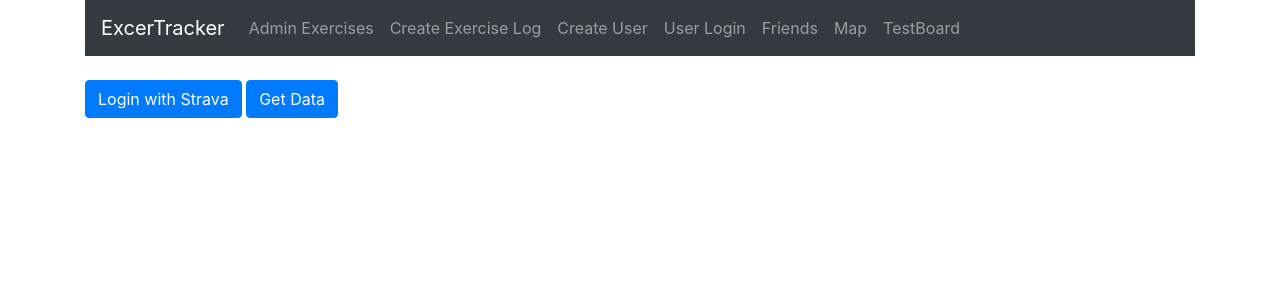
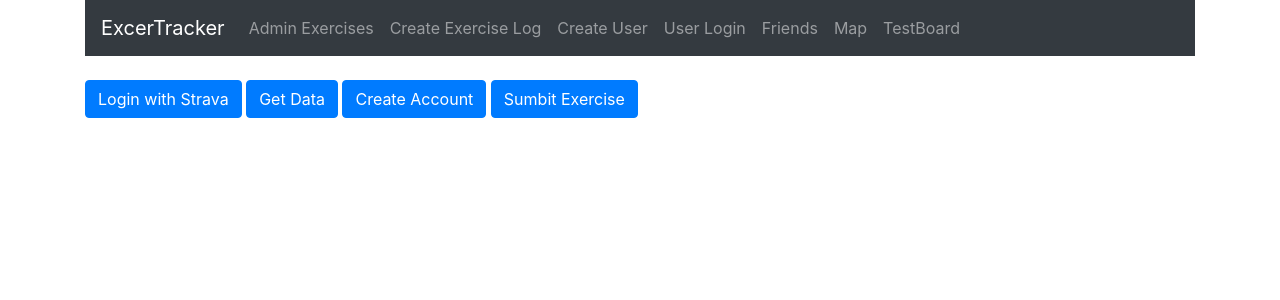
Before and after one commit to ychai23/exercise-tracker, a React (Create React App) app: page /login in a window 1280 px wide. Shown: the top 300 px of the page. Built offline with nearby package versions, Linux system fonts and the light colour scheme; no server answers; what react-google-maps would draw is missing.

Commit message:
submit data from strava

```diff
--- a/src/App.js
+++ b/src/App.js
@@ -4,6 +4,7 @@ import "bootstrap/dist/css/bootstrap.min.css";
 import { BrowserRouter as Router, Route} from "react-router-dom";
 
 import Navbar from "./components/navbar.component"
+import frontPage from "./components/frontPage";
 import ExercisesList from "./components/exercise-list.component";
 import EditExercise from "./components/edit-exercise.component";
 import CreateExercise from "./components/create-exercise.component.js";
--- a/src/components/create-user.component.js
+++ b/src/components/create-user.component.js
@@ -26,10 +26,22 @@ export default class CreateUser extends Component {
       username: this.state.username
     }
 
+    axios.get('http://localhost:5000/users/')
+        .then(response => {
+          for (var i in response.data.length){
+            if(response.data[i].includes(this.state.username)){
+              console.log("User existed");
+              break;
+            }
+          }
+              axios.post('http://localhost:5000/users/add', user)
+        .then(res => console.log(res.data));
+        });
+
     console.log(user);
 
-    axios.post('http://localhost:5000/users/add', user)
-      .then(res => console.log(res.data));
+    // axios.post('http://localhost:5000/users/add', user)
+    //   .then(res => console.log(res.data));
 
     this.setState({
       username: ''
--- /dev/null
+++ b/src/components/frontPage.js
@@ -0,0 +1,17 @@
+import React from "react";
+import Button from 'react-bootstrap/Button';
+import 'bootstrap/dist/css/bootstrap.min.css';
+import axios from 'axios';
+
+class frontPage extends React.Component {
+    constructor(props) {
+      super(props);
+    }
+    render(){
+        return(
+            <img src="src/assets/runman" alt="ranman" />
+        )
+    }
+}
+
+export default frontPage
--- a/src/components/login.js
+++ b/src/components/login.js
@@ -15,6 +15,21 @@ class LoginPage extends React.Component {
         date: new Date(),
       }
     }
+    componentDidMount() {
+      axios.get('http://localhost:5000/users/')
+        .then(response => {
+          if (response.data.length > 0) {
+            this.setState({
+              users: response.data.map(user => user.username),
+              username: response.data[0].username
+            })
+          }
+        })
+        .catch((error) => {
+          console.log(error);
+        })
+
+    }
 
     handleClick() {
         window.location.assign('https://www.strava.com/oauth/authorize?client_id=51546&redirect_uri=http://localhost&response_type=code&scope=activity:read_all');
@@ -31,21 +46,53 @@ class LoginPage extends React.Component {
         })
       axios.get(`https://www.strava.com/api/v3/athlete/activities?access_token=${accessCode}`)
           .then(response => {
+            console.log(response.data[0])
             this.setState({
-              username: response.data.username,
-              type: response.data.type,
-              distance: response.data.distance,
-              duration: response.data.moving_time,
+              username: response.data[0].athlete.id,
+              type: response.data[0].type,
+              distance: response.data[0].distance,
+              duration: response.data[0].moving_time,
               calories: 0,
-              date: new Date(response.data.start_date)
+              date: new Date(response.data[0].start_date)
             })
-            console.log(response.data)
           })
           .catch(function (error) {
             console.log(error);
           })
       }
 
+      onUserSubmit(e) {
+        e.preventDefault();
+
+        const user = {
+          username: this.state.username
+        }
+
+        console.log(user);
+
+        axios.post('http://localhost:5000/users/add', user)
+          .then(res => console.log(res.data));
+      }
+
+      onSubmit(e) {
+        e.preventDefault();
+
+        const exercise = {
+          username: this.state.username,
+          description: this.state.type,
+          duration: this.state.duration,
+          date: this.state.date
+        }
+
+        console.log(exercise);
+
+        axios.post('http://localhost:5000/exercises/add', exercise)
+          .then(res => console.log(res.data));
+
+        window.location = '/';
+
+        // window.location = '/';
+      }
 
 
 
@@ -59,6 +106,14 @@ class LoginPage extends React.Component {
                     <Button
                         onClick={this.getActivities.bind(this)}
                         variant="primary">Get Data
+                    </Button>{' '}
+                    <Button
+                        onClick={this.onUserSubmit.bind(this)}
+                        variant="primary">Create Account
+                    </Button>{' '}
+                    <Button
+                        onClick={this.onSubmit.bind(this)}
+                        variant="primary">Sumbit Exercise
                     </Button>
         </div>
         );
```
Also changed, not shown: src/assets/runman.png (added).
